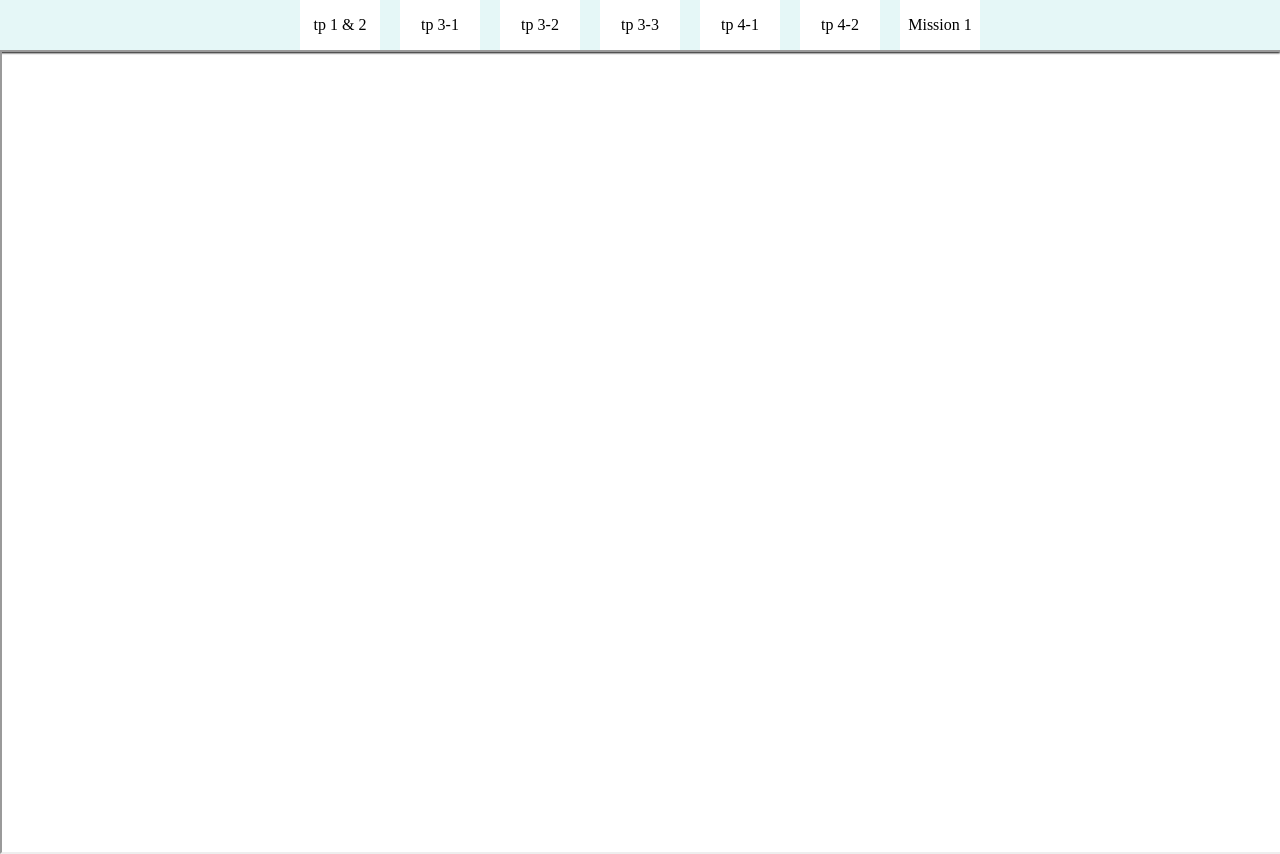
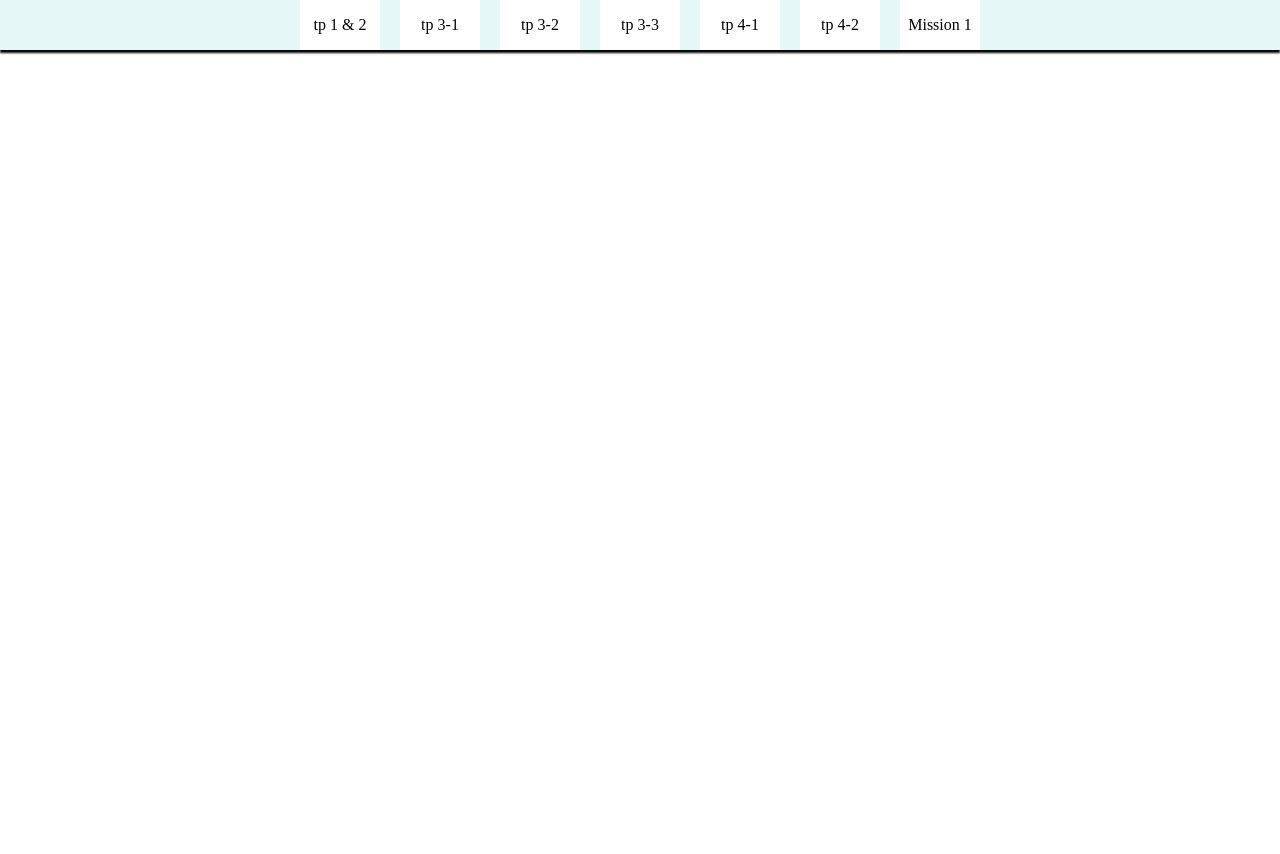
Before and after one commit to romainAb/romain, a plain HTML site: page index.html in a window 1280 px wide. Drawn offline with Linux system fonts and the light colour scheme.

Commit message:
Add files via upload

```diff
--- a/index.html
+++ b/index.html
@@ -17,8 +17,10 @@
             <li><a href="PPEs/Mission1/index.html" target="f1">Mission 1</a></li>
         </ul>
     </nav>
+    <div class="iframe">
+        <iframe src="" height="800px" width="100%" style="border:none" name="f1"></iframe>
+    </div>
 
-    <iframe src="" width="100%" height="800px" name="f1"></iframe>
 
 </body>
 </html>
--- a/tp/tp4-2/index.css
+++ b/tp/tp4-2/index.css
@@ -38,8 +38,6 @@ body{
 }
 
 .core:hover{
-
-
     transform: scale(1.1);
 
     background-color: #d6d6d6;
```
Also changed, not shown: index.css (line endings or trailing spaces).
